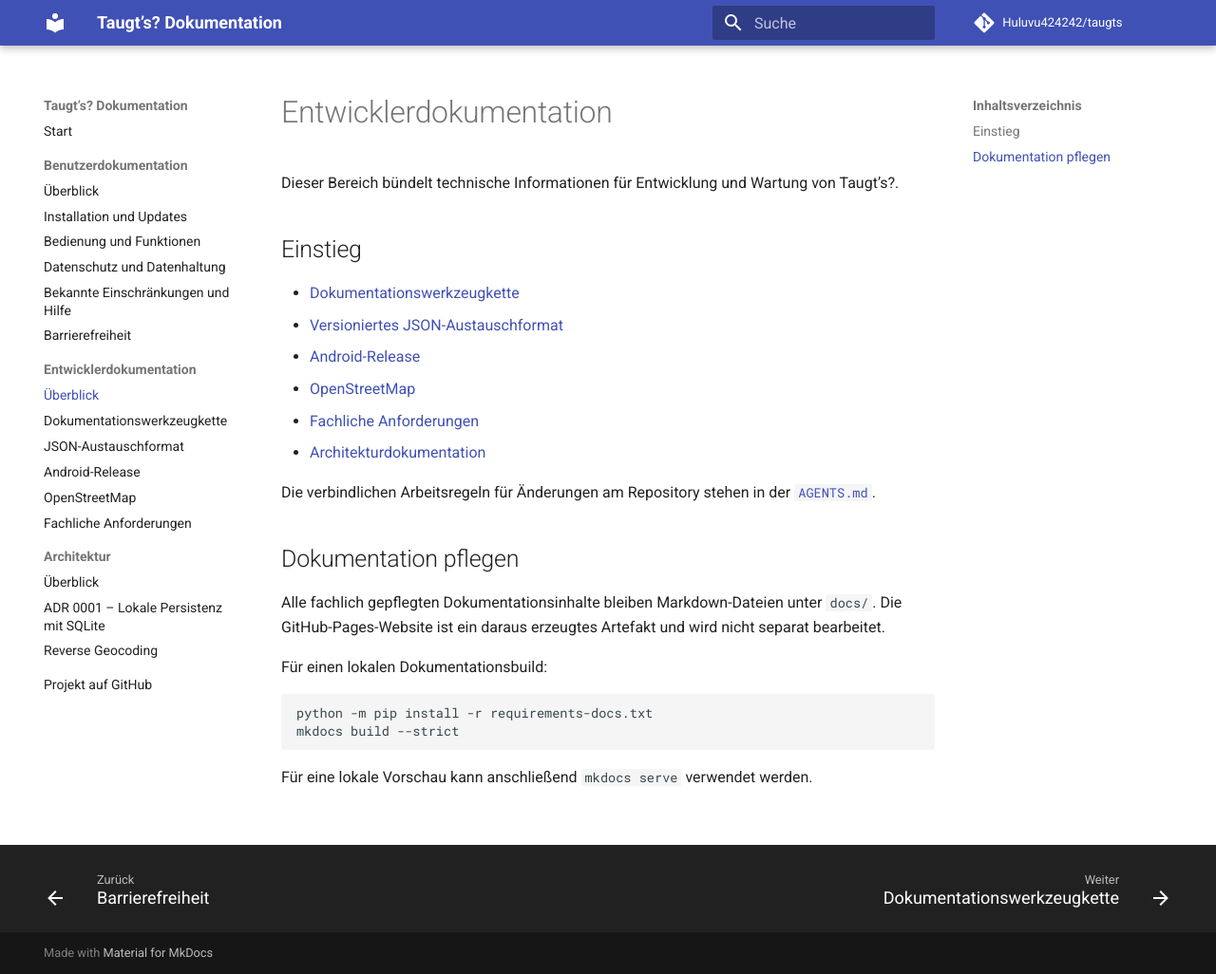
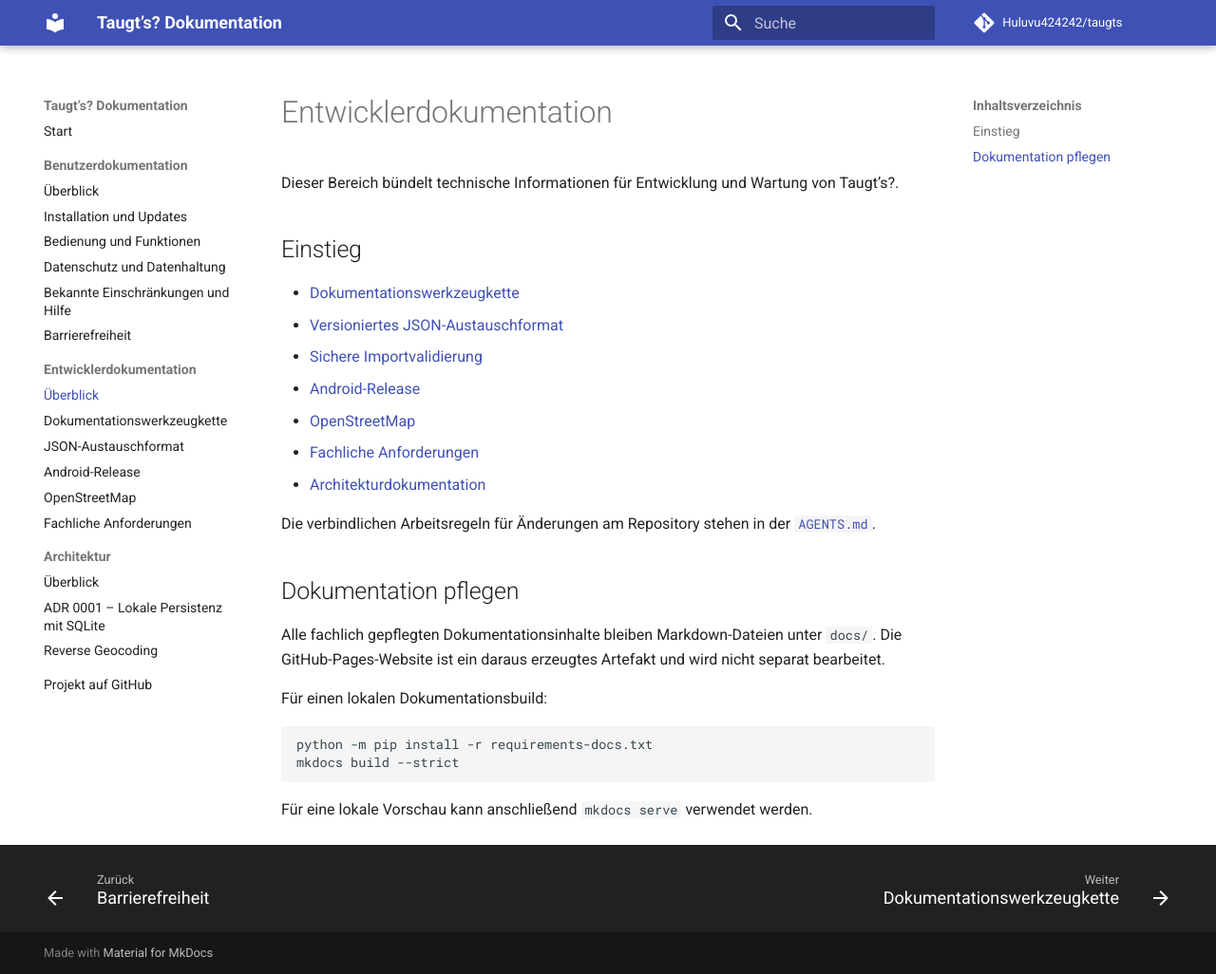
Before and after one commit to Huluvu424242/taugts, an MkDocs documentation site: the page built from docs/entwicklung/index.md, in a window 1280 px wide and 1026 px high. Shown: the whole window at 95% size. Built offline with MkDocs 1.6.1 and Material for MkDocs 9.7.7, drawn with Linux system fonts in a browser that asks for light colours; comment, search, counter and statistics services are not loaded.

Commit message:
Story #17: Entwicklerdoku verlinken

```diff
--- a/docs/entwicklung/index.md
+++ b/docs/entwicklung/index.md
@@ -6,6 +6,7 @@ Dieser Bereich bündelt technische Informationen für Entwicklung und Wartung vo
 
 - [Dokumentationswerkzeugkette](dokumentationswerkzeugkette.md)
 - [Versioniertes JSON-Austauschformat](austauschformat.md)
+- [Sichere Importvalidierung](importvalidierung.md)
 - [Android-Release](../android-release.md)
 - [OpenStreetMap](../openstreetmap.md)
 - [Fachliche Anforderungen](../fachliche_anforderungen.md)
```
